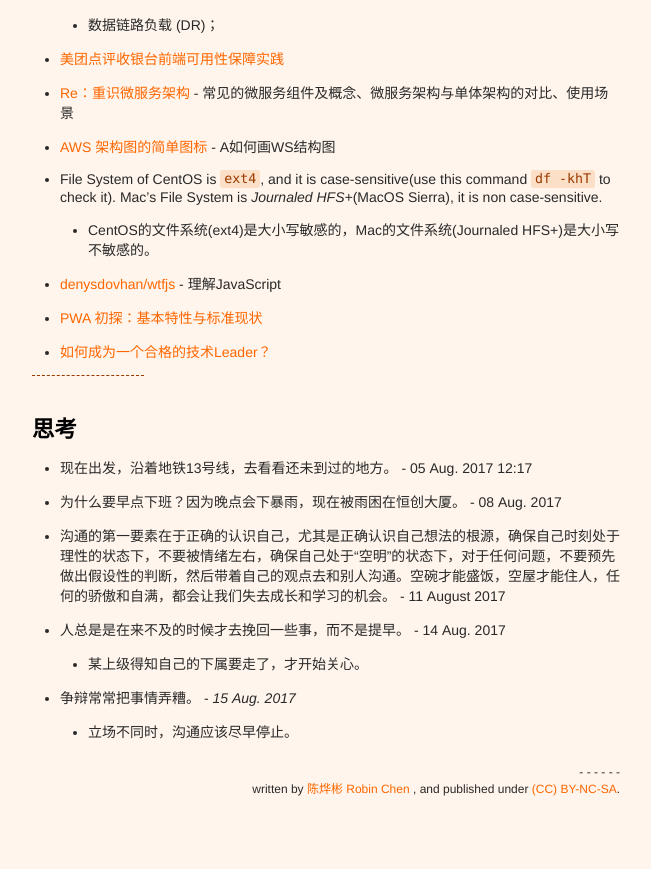
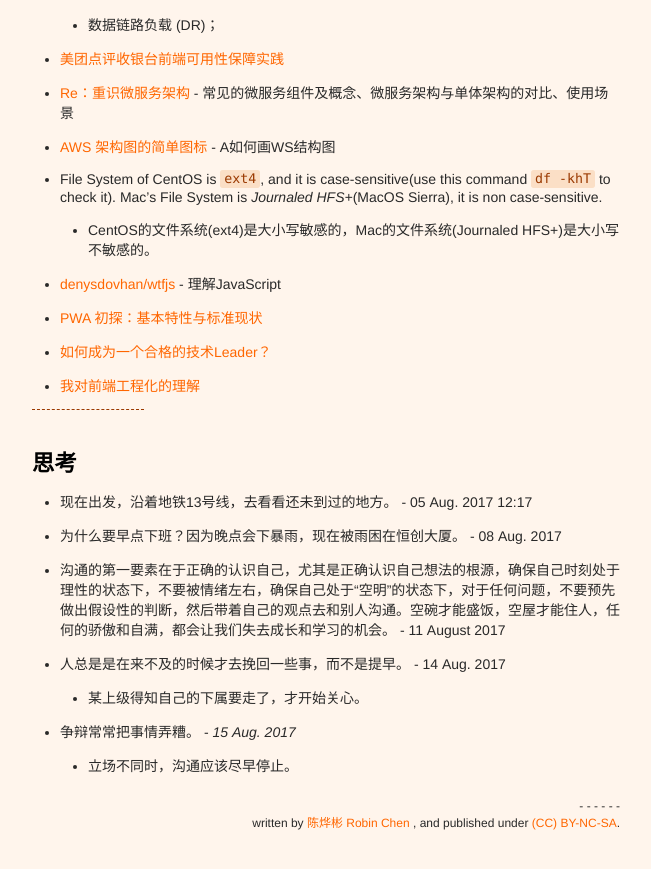
Before and after one commit to xianyuxmu/xianyuxmu.github.io, a Jekyll site: the page built from _posts/2017-08-01-monthly-reading.md, in a window 1280 px wide and 900 px high, scrolled down 1741 px. Shown: the top 869 px of the window, without its empty margins (314-965 px from the left). Built offline with Jekyll 4.4.1, drawn with Linux system fonts in a browser that asks for light colours; comment, search, counter and statistics services are not loaded.

Commit message:
Reading of 18 Aug. 2017

```diff
--- a/_posts/2017-08-01-monthly-reading.md
+++ b/_posts/2017-08-01-monthly-reading.md
@@ -82,6 +82,7 @@ tags:
 - [denysdovhan/wtfjs](https://github.com/denysdovhan/wtfjs) - 理解JavaScript
 - [PWA 初探：基本特性与标准现状](http://harttle.com/2017/01/28/pwa-explore.html)
 - [如何成为一个合格的技术Leader？](https://mp.weixin.qq.com/s?__biz=MzIwMzg1ODcwMw==&mid=2247486723&idx=1&sn=224c352a4b58d1187d20c9b08259ff54)
+- [我对前端工程化的理解](https://juejin.im/post/58ac334e8d6d810058c103e0)
 
 
 
```
